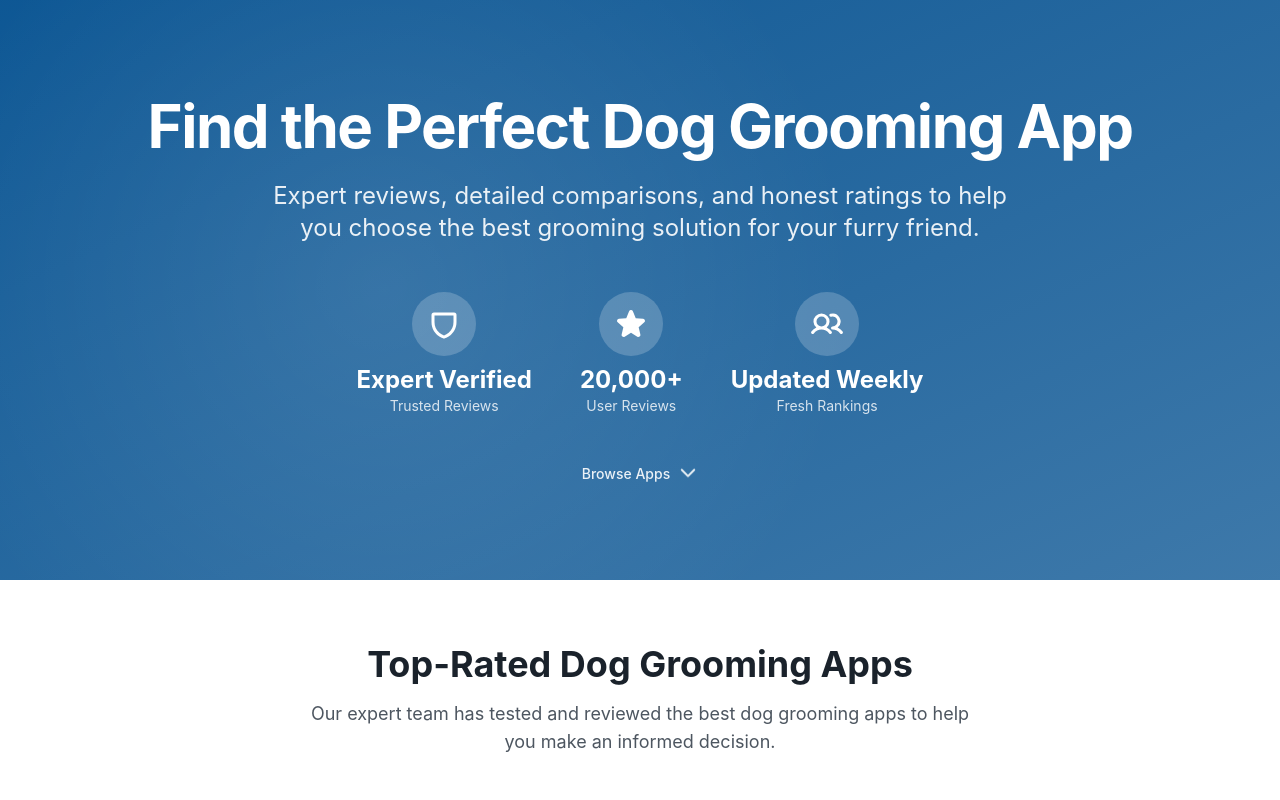
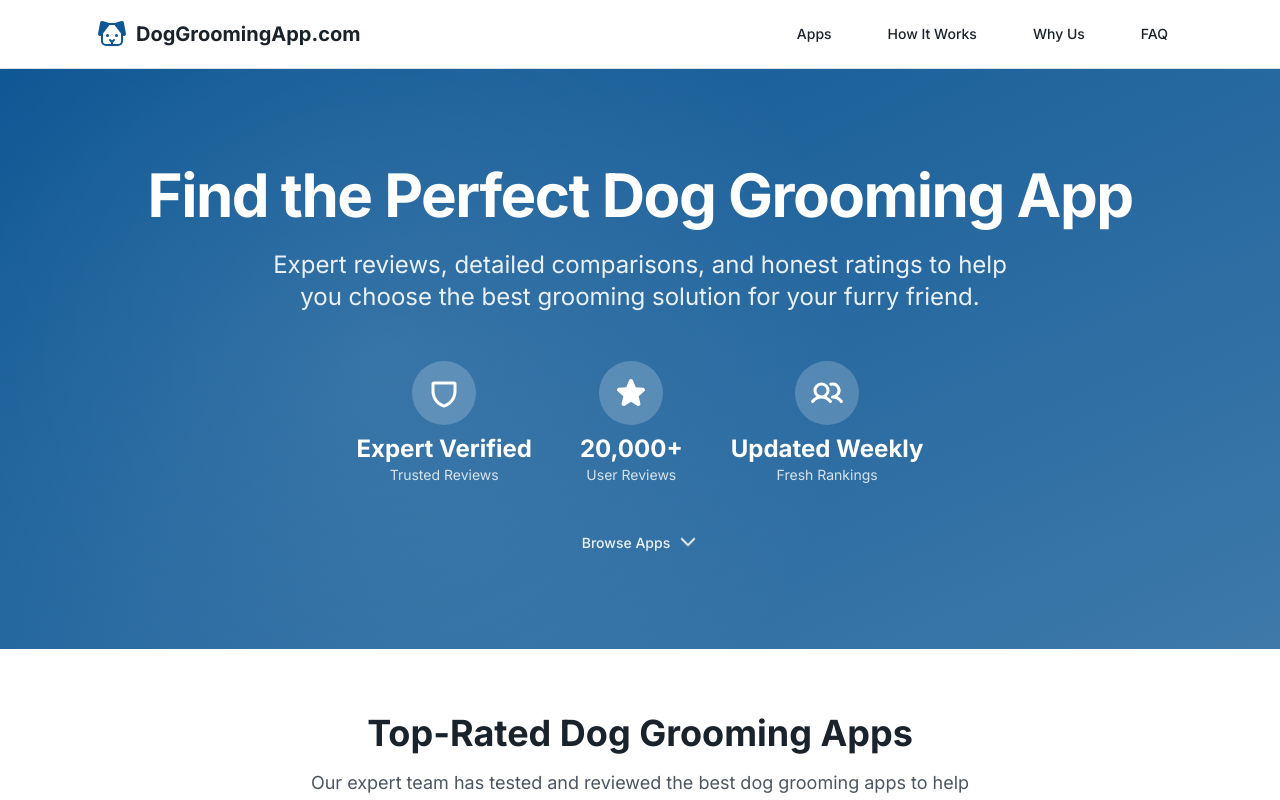
Before and after one commit to JimmysRanch/doggroomingappcom, a React (Vite) app: page / in a window 1280 px wide. Shown: the top 800 px of the page. Built offline with nearby package versions, Linux system fonts and the light colour scheme.

Commit message:
Generated by Spark: Fix all reported errors.

```diff
--- a/index.html
+++ b/index.html
@@ -4,6 +4,9 @@
     <meta charset="UTF-8" />
     <meta name="viewport" content="width=device-width, initial-scale=1.0" />
     <title>DogGroomingApp.com - Find the Best Dog Grooming Apps</title>
+    <link rel="preconnect" href="https://fonts.googleapis.com" />
+    <link rel="preconnect" href="https://fonts.gstatic.com" crossorigin />
+    <link href="https://fonts.googleapis.com/css2?family=Inter:wght@400;500;600;700;800&display=swap" rel="stylesheet" />
     <link href="/src/main.css" rel="stylesheet" />
   </head>
   <body>
--- a/src/components/Navbar.tsx
+++ b/src/components/Navbar.tsx
@@ -1,3 +1,51 @@
+import { Button } from '@/components/ui/button'
+import { Dog } from '@phosphor-icons/react'
+
 export function Navbar() {
-  return null
+  const scrollToSection = (id: string) => {
+    const element = document.getElementById(id)
+    if (element) {
+      element.scrollIntoView({ behavior: 'smooth' })
+    }
+  }
+
+  return (
+    <nav className="sticky top-0 z-50 bg-background/95 backdrop-blur supports-[backdrop-filter]:bg-background/60 border-b border-border">
+      <div className="max-w-7xl mx-auto px-6 md:px-12 lg:px-24 py-4">
+        <div className="flex items-center justify-between">
+          <div className="flex items-center gap-2">
+            <Dog className="w-8 h-8 text-primary" weight="fill" />
+            <span className="text-xl font-bold text-foreground">DogGroomingApp.com</span>
+          </div>
+
+          <div className="hidden md:flex items-center gap-6">
+            <Button
+              variant="ghost"
+              onClick={() => scrollToSection('apps')}
+            >
+              Apps
+            </Button>
+            <Button
+              variant="ghost"
+              onClick={() => scrollToSection('how-it-works')}
+            >
+              How It Works
+            </Button>
+            <Button
+              variant="ghost"
+              onClick={() => scrollToSection('why-choose-us')}
+            >
+              Why Us
+            </Button>
+            <Button
+              variant="ghost"
+              onClick={() => scrollToSection('faq')}
+            >
+              FAQ
+            </Button>
+          </div>
+        </div>
+      </div>
+    </nav>
+  )
 }
--- a/src/index.css
+++ b/src/index.css
@@ -1,4 +1,3 @@
-@import url('https://fonts.googleapis.com/css2?family=Inter:wght@400;500;600;700;800&display=swap');
 @import 'tailwindcss';
 @import "tw-animate-css";
 
```
Also changed, not shown: 2 other files (tests, documents, lock files or other folders).
